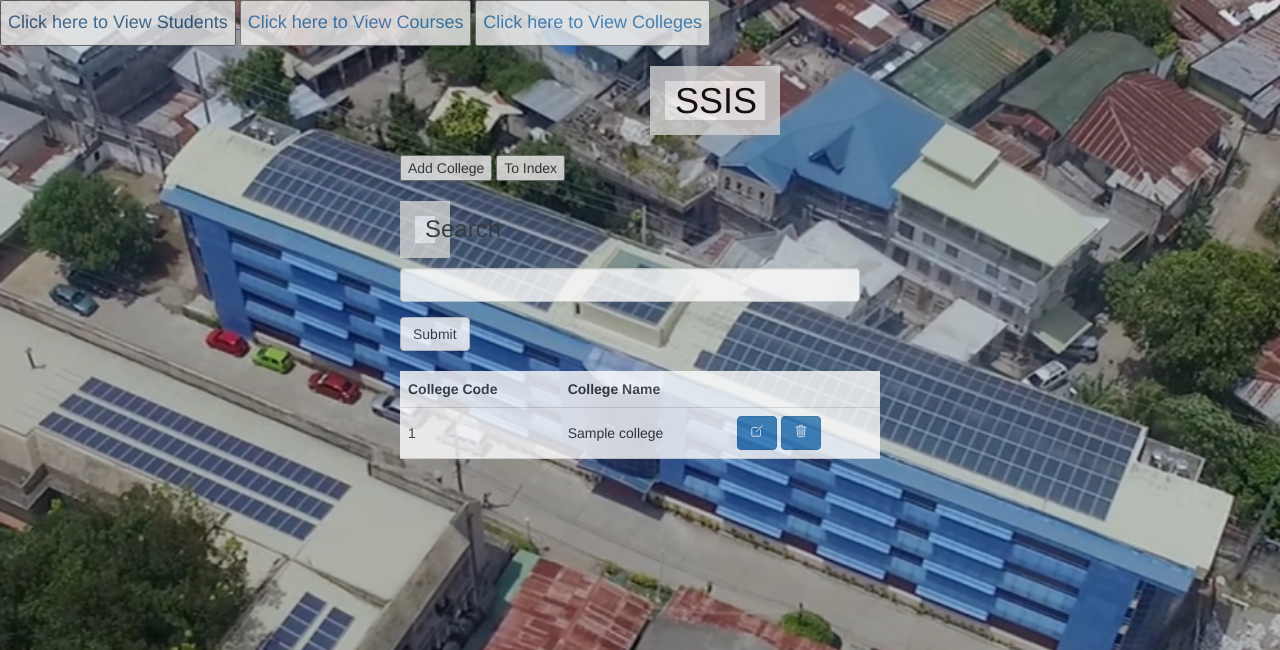
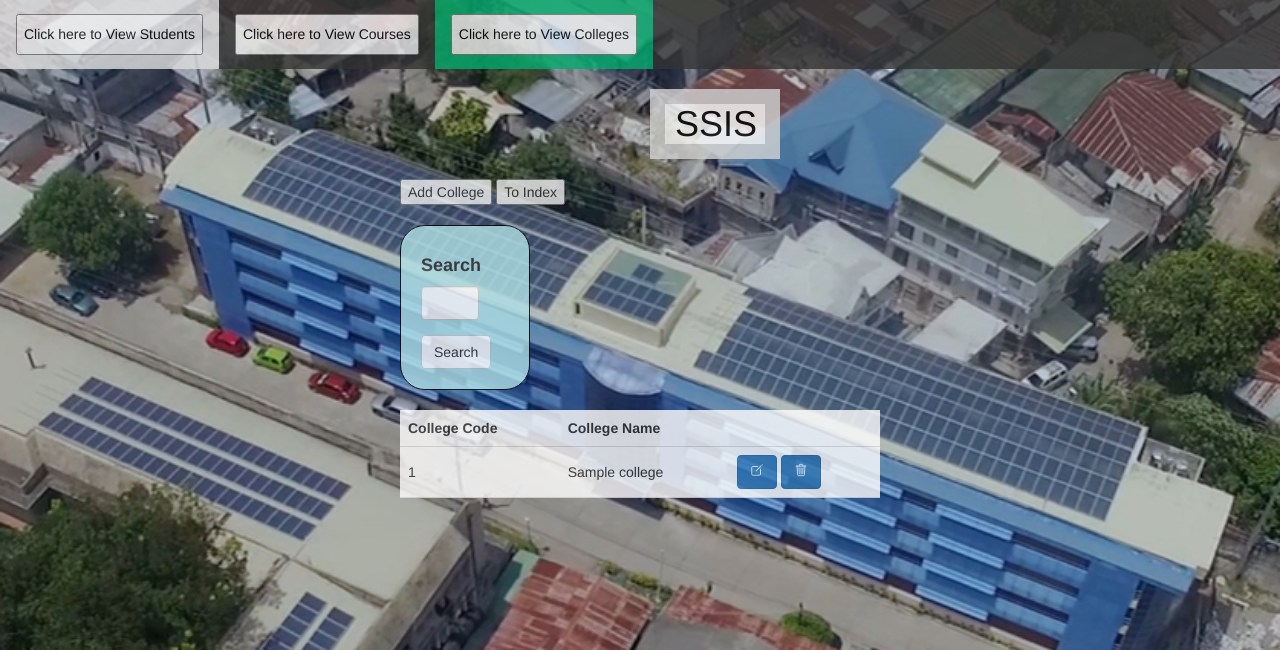
Before and after one commit to DMC1998/SSIS-Flask, a Flask app: template app/templates/ViewCollege.html in a window 1280 px wide. Shown: the top 650 px of the page. Run offline with Flask 2, Linux system fonts and the light colour scheme; the template is opened without the code that fills it: values that come from a table or form of the project are taken from there, most other values are stand-ins (such as "Sample title", 1, 10 or a date in 2020); some libraries are stand-ins or nearby versions.

Commit message:
CSS layout
Improved visuals

```diff
--- a/app/static/css/style.css
+++ b/app/static/css/style.css
@@ -46,3 +46,27 @@ opacity: 1;
   margin-top: 75px;
   margin-left: 475px;
 }
+
+.topnav {
+  overflow: hidden;
+  background-color: #333;
+}
+
+.topnav a {
+  float: left;
+  color: black;
+  text-align: center;
+  padding: 14px 16px;
+  text-decoration: none;
+  font-size: 10px;
+}
+
+.topnav a:hover {
+  background-color: #ddd;
+  color: black;
+}
+
+.topnav a.active {
+  background-color: #04AA6D;
+  color: white;
+}
--- a/app/templates/ViewCollege.html
+++ b/app/templates/ViewCollege.html
@@ -19,26 +19,30 @@ background-image:url({{url_for('static',filename='image/msuiitccs.png')}})
 .control-label {display: none;}
 </style>
 
-<a href="/viewstudents"> <button style="borderline: None;"> <h4> Click here to View Students</h4></button> </a>
-<a href="/viewcourses"> <button style="borderline: None;"> <h4> Click here to View Courses</h4></button> </a>
-<a href="/viewcolleges"> <button style="borderline: None;"> <h4> Click here to View Colleges</h4></button> </a>
-
+<div class="topnav" style="opacity: 1;">
+<a href="/viewstudents"> <button style="borderline: None; color: black;"> <h5> Click here to View Students</h5></button> </a>
+<a href="/viewcourses"> <button style="borderline: None; color: black;"> <h5> Click here to View Courses</h5></button> </a>
+<a class="active" href="/viewcolleges"> <button style="borderline: None; color: black;"> <h5> Click here to View Colleges</h5></button> </a>
+</div>
 <h1 class="bigletter" style="margin-left:650px; margin-right:300px; padding-left: 10px;padding-right: 90px;">SSIS</h1>
 <h1> </h1>
 
 <div class="center" style="padding-left: 400px; padding-right: 400px">
    <button onclick="window.location.href='/viewcolleges/addcollege';">Add College</button>
 <button onclick="window.location.href='/';">To Index</button>
-
-   <form class="form" method="post" role="form" style="padding-right:20px;">
+<h1> </h1>
+   <h1> </h1>
+   <form class="form" method="post" role="form" style="padding-right:0px; border: 1px solid black;
+      border-radius:25px; background-color: powderblue; margin-right:350px;" >
+      <div style="padding-left: 20px; padding-top: 20px; padding-bottom: 20px;">
       {{ form.hidden_tag() }}
       <span style="width:70% !important;">{{ wtf.form_errors(form, hiddens="only") }}</span>
-      <h3 style="margin-left:0px; margin-right:530px; padding-left: 10px; padding-right: 10px;
-       border: 15px solid lightgrey; text-align: left; background-color: white;">Search</h3>
-      <div>{{ wtf.form_field(form.searchbar) }}</div>
-      <div><input class="btn btn-default" id="submit" name="submit" type="submit" value="Submit"></div>
+      <div style="margin-right:50px; opacity:1;"><h4 style="font-weight: bold;">Search</h4>{{ wtf.form_field(form.searchbar) }}</div>
+      <div><input class="btn btn-default" id="submit" name="submit" type="submit" value="Search"></div>
+      </div>
    </form>
-   <label> </label>
+<h1> </h1>
+   <h1> </h1>
 <div class="table-responsive" id="content">
    <table>
 
```
Also changed, not shown: app/templates/ViewCourses.html (+15 -11 lines), app/templates/ViewStudent.html (+15 -12 lines), app/templates/index.html (+7 -4 lines).
